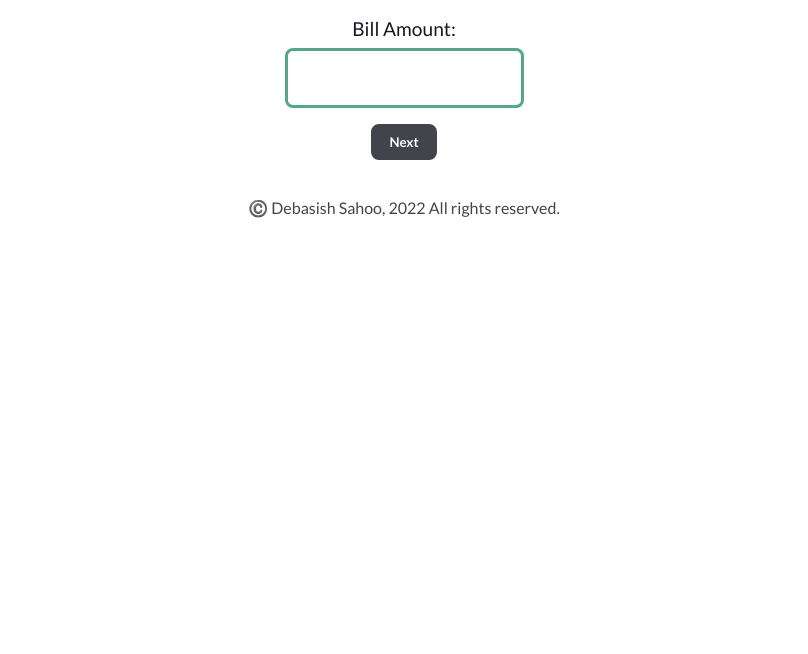
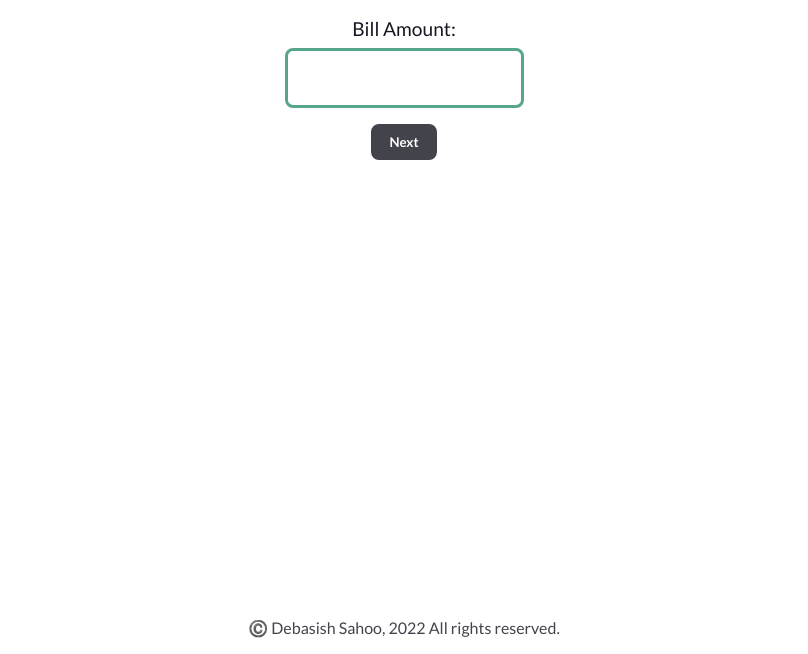
Before and after one commit to DebasishSahoo10/cash-register, a plain HTML site: page index.html in a window 1280 px wide. Shown: the part 146-800 px from the top of the page, without its empty margins (236-1044 px from the left). Drawn offline with Linux system fonts and the light colour scheme.

Commit message:
style : fixed styling

```diff
--- a/style.css
+++ b/style.css
@@ -86,7 +86,10 @@ button {
 }
 
 small {
-    margin-top: 1rem;
-    margin-bottom: 0.5rem;
+    margin: 1rem auto;
+    position: fixed;
+    width: 100%;
+    left: 0;
+    bottom: 0;
     color: var(--third-color);
 }
```
